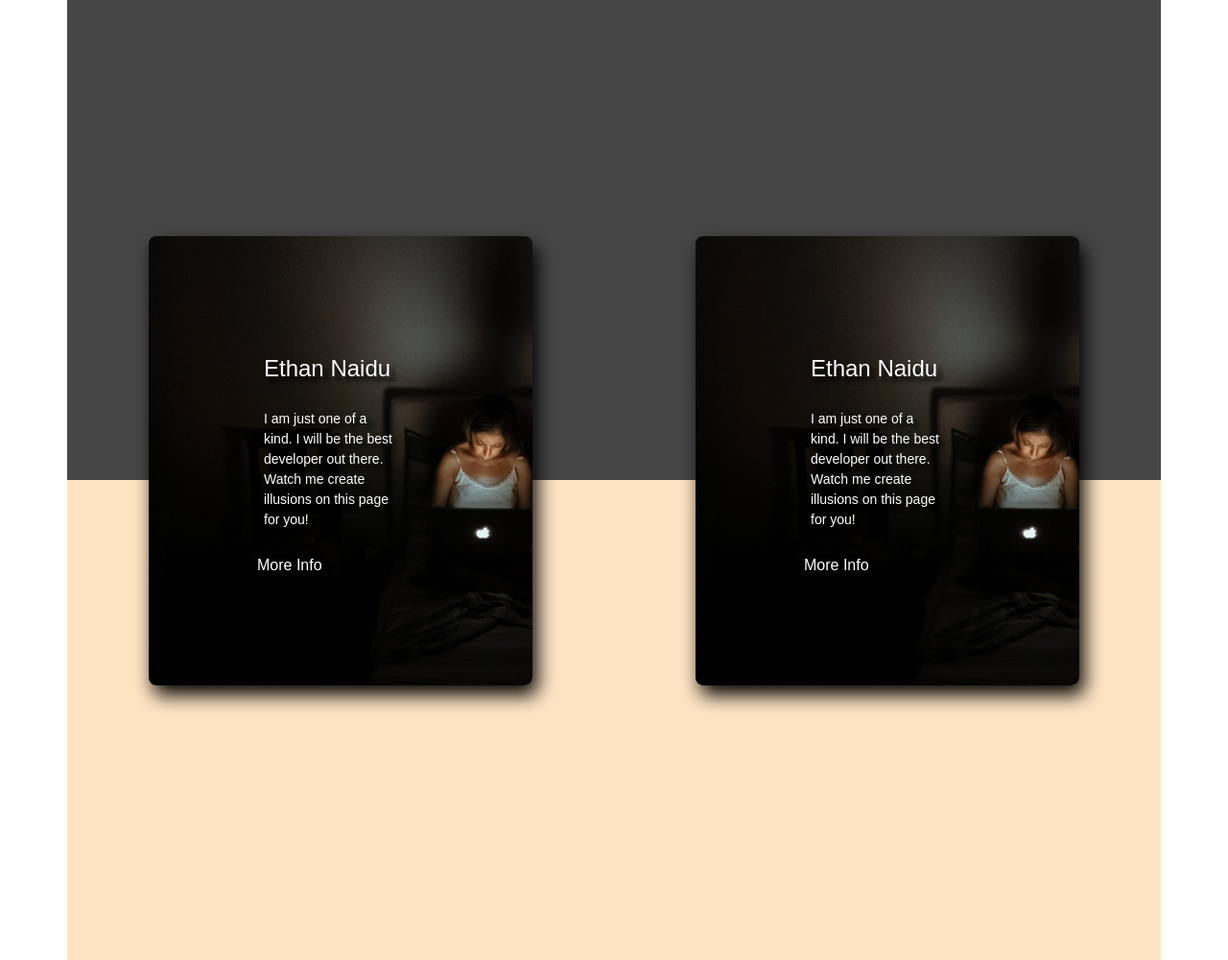
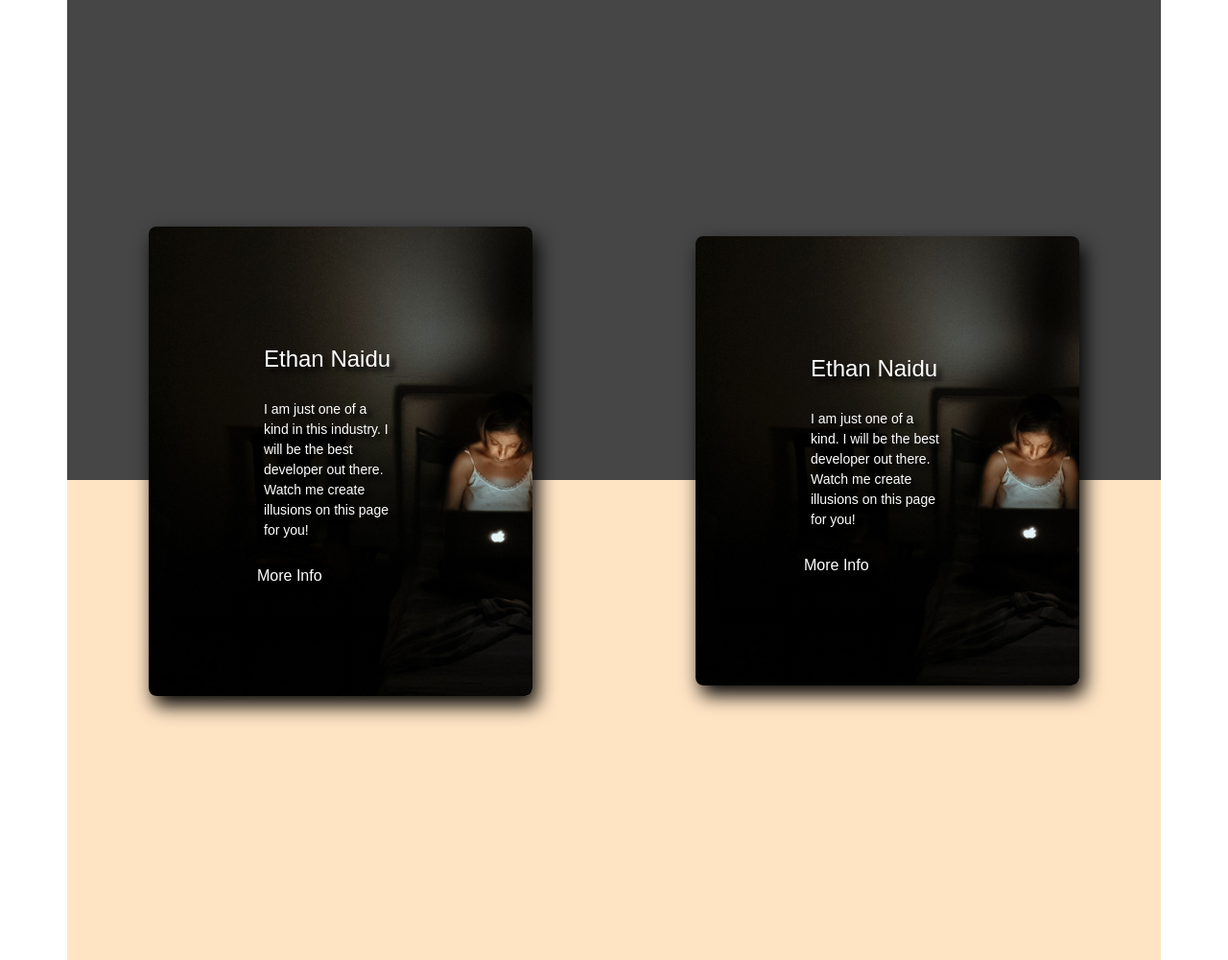
Before and after one commit to Sssnaidu/digitalResume, a plain HTML site: page Bootstrap.htm in a window 1280 px wide. Shown: the whole page at 96% size. Drawn offline with nearby package versions, Linux system fonts and the light colour scheme.

Commit message:
FixedBugs
FixedCard

```diff
--- a/Bootstrap.htm
+++ b/Bootstrap.htm
@@ -26,7 +26,7 @@
               Ethan Naidu
             </div>
             <div class="card-body">
-              <p>I am just one of a kind. I will be the best developer out there. Watch me create illusions on this page for you!</p>
+              <p>I am just one of a kind in this industry. I will be the best developer out there. Watch me create illusions on this page for you!</p>
             </div>
             <div class="card-button">
               <a href="#">More Info</a>
```
